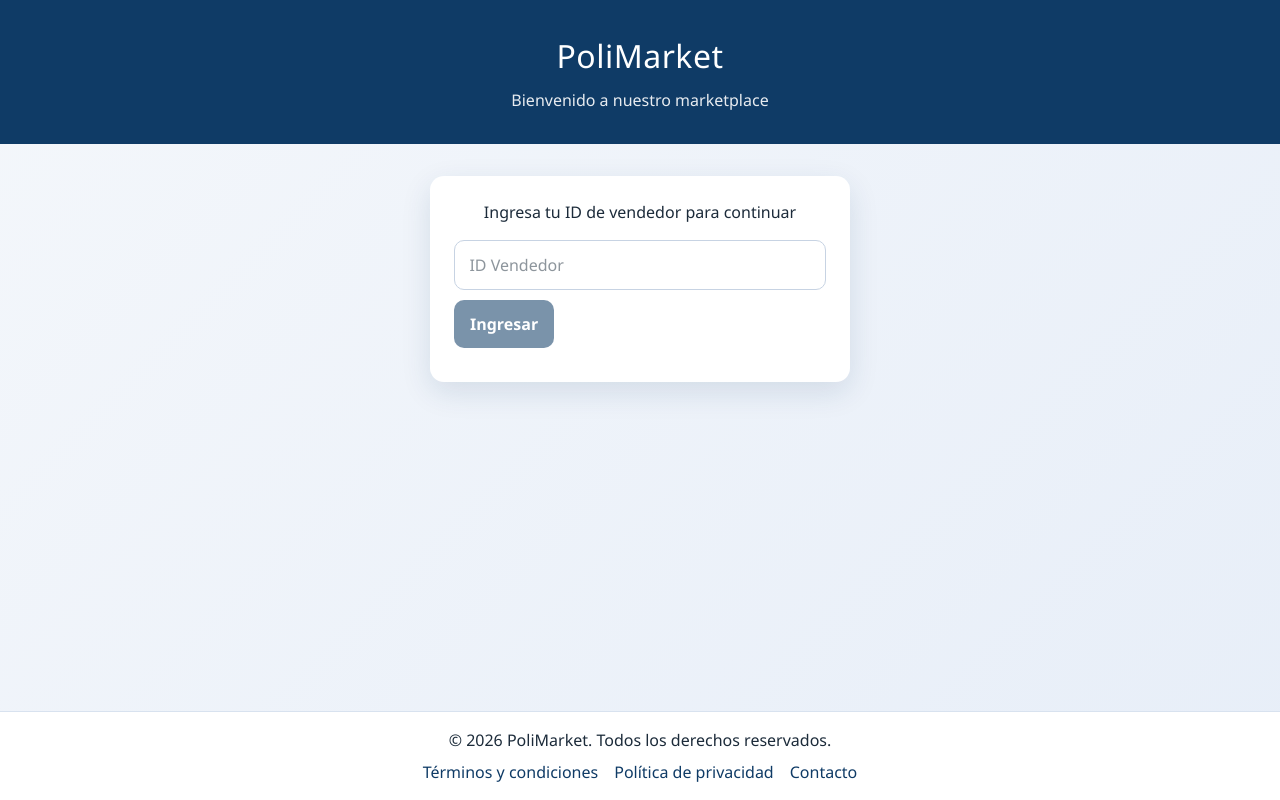
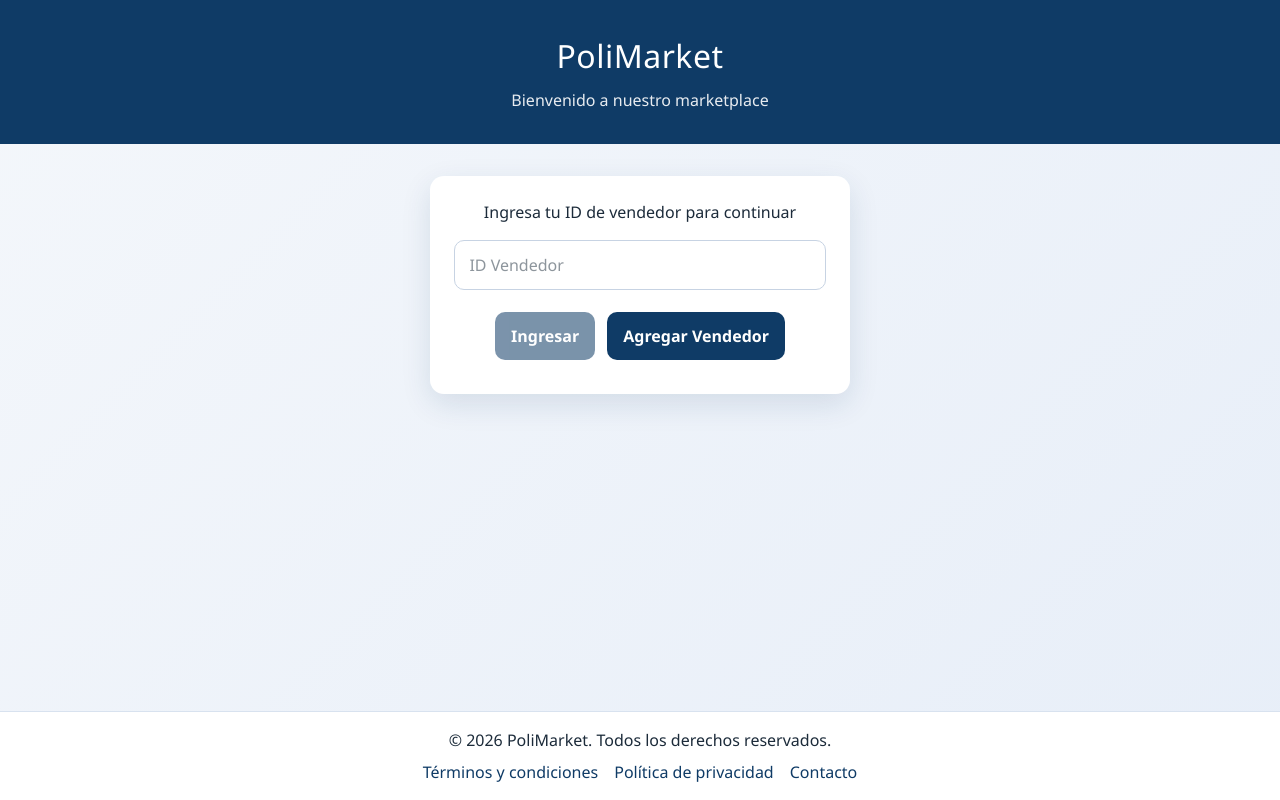
Before and after one commit to RyukGore/PoliMarket, an Angular app: page /home in a window 1280 px wide. Built offline with nearby package versions, Linux system fonts and the light colour scheme.

Commit message:
Nuevo boton Añadir vendedor

```diff
--- a/src/app/pages/home/home.css
+++ b/src/app/pages/home/home.css
@@ -15,3 +15,15 @@
   font-size: 0.875rem;
   display: block;
 }
+
+.actions {
+  display: flex;
+  gap: 0.75rem;
+  justify-content: center;
+  align-items: center;
+  margin-top: 0.75rem;
+}
+
+.secondary-action {
+  white-space: nowrap;
+}
--- a/src/app/pages/home/home.html
+++ b/src/app/pages/home/home.html
@@ -29,8 +29,10 @@
         @if (authError()) {
           <small class="auth-error" aria-live="polite">{{ authError() }}</small>
         }
-        <br />
-        <button type="submit" [disabled]="!form.valid">Ingresar</button>
+        <div class="actions">
+          <button type="submit" [disabled]="!form.valid">Ingresar</button>
+          <button type="button" class="secondary-action">Agregar Vendedor</button>
+        </div>
       </form>
     </section>
   </main>
```
